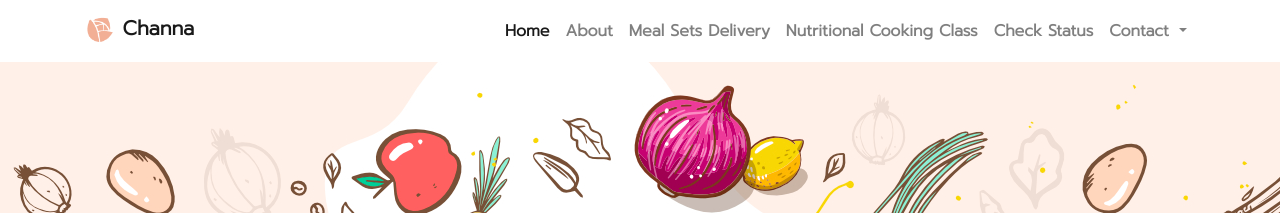
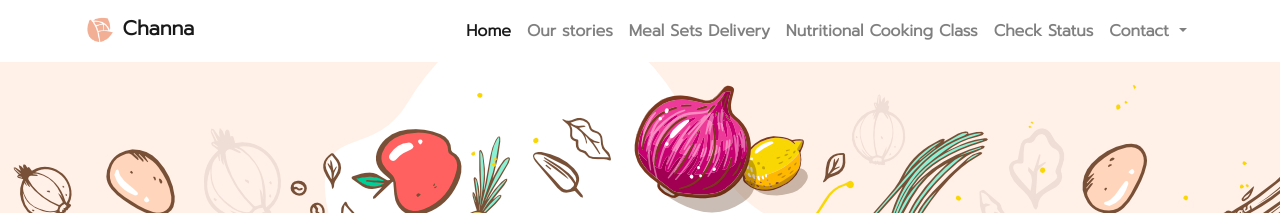
Before and after one commit to channalivewell/channalivewell.github.io, a Jekyll site: the page built from index.html, in a window 1280 px wide. Shown: the top 213 px of the page. Built offline with Jekyll 4.4.1, drawn with Linux system fonts in a browser that asks for light colours; nearby versions of some CDN libraries.

Commit message:
edit text

```diff
--- a/_includes/navbar.html
+++ b/_includes/navbar.html
@@ -18,7 +18,7 @@
                     <a class="nav-link" href="{{ site.base_url }}/">Home</a>
                 </li>
                 <li class="nav-item">
-                    <a class="nav-link" href="{{ site.base_url }}/about">About</a>
+                    <a class="nav-link" href="{{ site.base_url }}/about">Our stories</a>
                 </li>
                 <li class="nav-item">
                     <a class="nav-link" href="{{ site.base_url }}/meal">Meal Sets Delivery</a>
```
